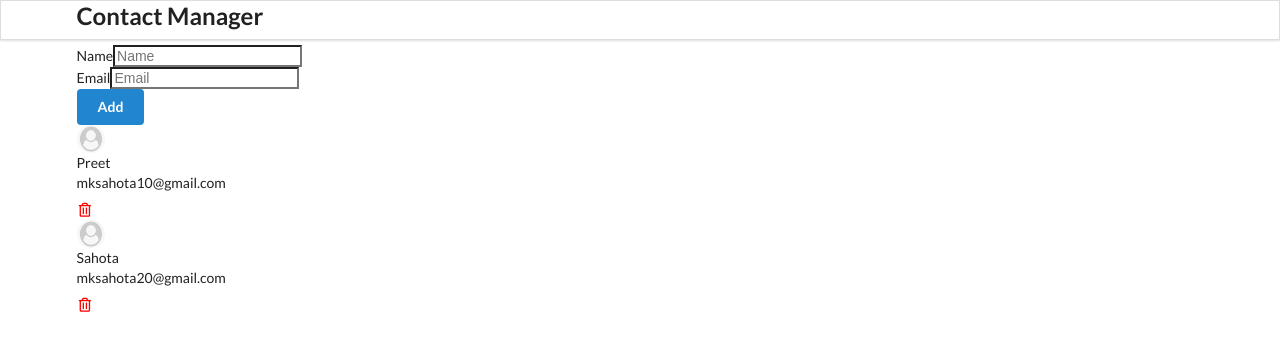
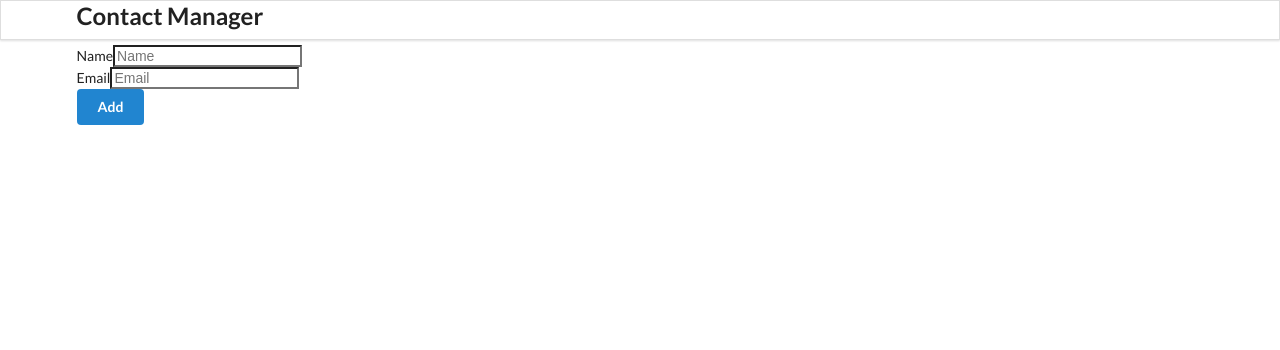
Before and after one commit to mksahota10/ReactContactList, a React (Create React App) app: page / in a window 1280 px wide. Shown: the top 350 px of the page. Built offline with nearby package versions, Linux system fonts and the light colour scheme.

Commit message:
ability to add contacts

```diff
--- a/src/components/AddContact.js
+++ b/src/components/AddContact.js
@@ -1,18 +1,34 @@
 import React from "react";
 
 class AddContact extends React.Component {
+
+    state = {
+        name: "",
+        email: "",
+    }
+
+    add = (e) => {
+        e.preventDefault();
+        if(this.state.name === "" || this.state.email === "") {
+            alert ("all fields are mandatory!");
+            return
+        }
+        this.props.addContactHanlder(this.state);
+        this.setState({name:"", email: ""})
+
+    }
     render (){
         return (
             <div className="ui main">
                 <h2>Add Contact</h2>
-                <form ClassName="ui from">
+                <form ClassName="ui from" onSubmit={this.add}>
                     <div className="field">
                         <label>Name</label>
-                        <input type="text" name="name" placeholder="Name" />
+                        <input type="text" name="name" placeholder="Name" value={this.state.name}  onChange={ (e) => this.setState({name:e.target.value})}/>
                     </div>
                     <div className="field">
                         <label>Email</label>
-                        <input type="text" name="email" placeholder="Email" />
+                        <input type="text" name="email" placeholder="Email" value={this.state.email}  onChange={ (e) => this.setState({email:e.target.value})}/>
                     </div>
                     <button className="ui button blue">Add</button>
                 </form>
--- a/src/components/App.js
+++ b/src/components/App.js
@@ -1,4 +1,4 @@
-import React from 'react';
+import React, { useState } from 'react';
 import './App.css';
 import Header from "./Header";
 import AddContact from './AddContact';
@@ -8,22 +8,16 @@
 
 function App() {
 
-  const contacts = [
-    {
-      id: "1",
-      name : "Preet",
-      email : "mksahota10@gmail.com",
-    },
-    {
-      id: "2",
-      name : "Sahota",
-      email : "mksahota20@gmail.com"
-    }
-  ]
+const [contacts, setContacts] =useState([]);
+
+  const addContactHandler = (contact) => {
+    console.log(contact)
+    setContacts([...contacts, contact])
+  }
   return (
     <div className="ui container">
       <Header />
-      <AddContact />
+      <AddContact addContactHanlder= {addContactHandler} />
       <ContactList contacts={contacts} />
     </div>
   );
```
